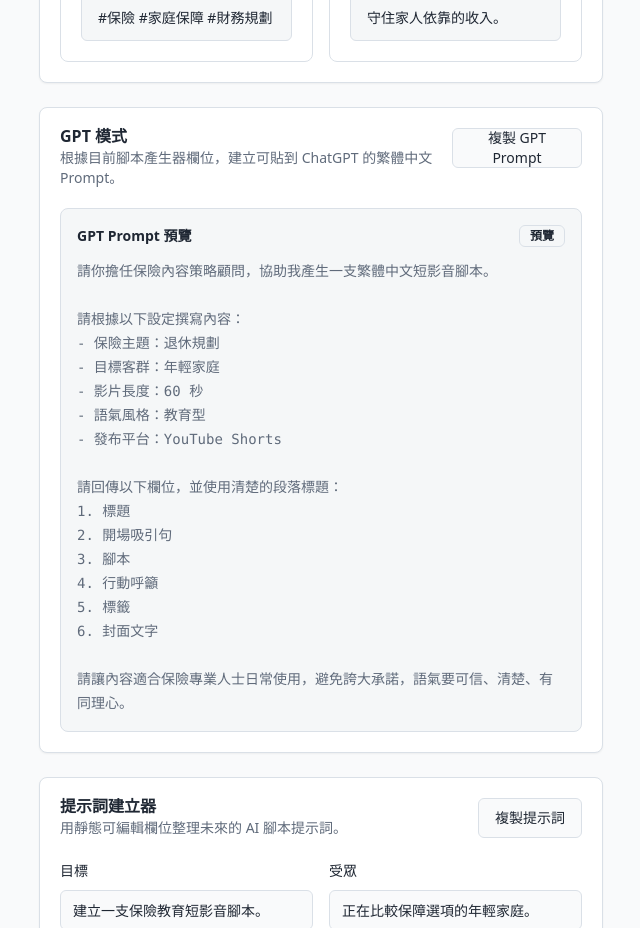
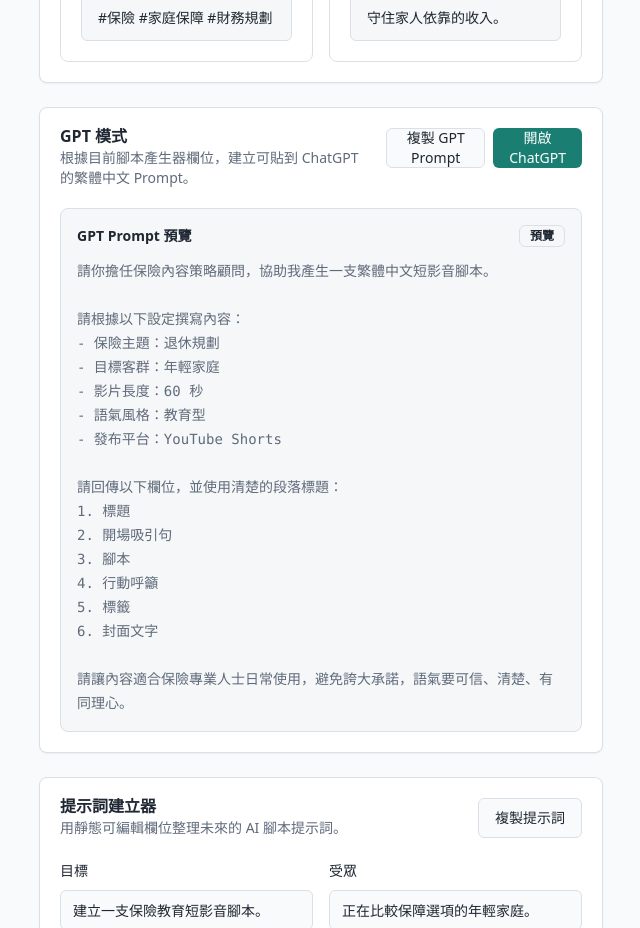
Before and after one commit to sk101049/dailyos, a Next.js app: page /content in a window 1280 px wide. Shown: the part 3560-4488 px from the top of the page, without its empty margins (281-921 px from the left). Built offline with nearby package versions, Linux system fonts and the light colour scheme.

Commit message:
feat: add open chatgpt workflow

```diff
--- a/features/content/components/gpt-mode.tsx
+++ b/features/content/components/gpt-mode.tsx
@@ -13,9 +13,15 @@ type GptModeProps = {
   prompt: string;
   message: string | null;
   onCopy: () => void;
+  onOpenChatGpt: () => void;
 };
 
-export function GptMode({ prompt, message, onCopy }: GptModeProps) {
+export function GptMode({
+  prompt,
+  message,
+  onCopy,
+  onOpenChatGpt
+}: GptModeProps) {
   return (
     <Card>
       <CardHeader>
@@ -26,9 +32,12 @@ export function GptMode({ prompt, message, onCopy }: GptModeProps) {
               根據目前腳本產生器欄位，建立可貼到 ChatGPT 的繁體中文 Prompt。
             </CardDescription>
           </div>
-          <Button variant="outline" onClick={onCopy}>
-            複製 GPT Prompt
-          </Button>
+          <div className="flex flex-col gap-2 sm:flex-row">
+            <Button variant="outline" onClick={onCopy}>
+              複製 GPT Prompt
+            </Button>
+            <Button onClick={onOpenChatGpt}>開啟 ChatGPT</Button>
+          </div>
         </div>
       </CardHeader>
       <CardContent className="space-y-4">
--- a/features/content/content-page.tsx
+++ b/features/content/content-page.tsx
@@ -105,6 +105,29 @@ export function ContentPage() {
       setCopyMessage("已複製 GPT Prompt。");
     } catch {
       setCopyMessage("無法自動複製，請手動選取並複製 GPT Prompt。");
+    }
+  }
+
+  async function handleOpenChatGpt() {
+    if (!navigator.clipboard?.writeText) {
+      setCopyMessage("目前瀏覽器不支援自動複製，請手動選取 GPT Prompt 後貼到 ChatGPT。");
+      return;
+    }
+
+    const chatGptWindow = window.open("https://chatgpt.com", "_blank");
+    if (chatGptWindow) {
+      chatGptWindow.opener = null;
+    }
+
+    try {
+      await navigator.clipboard.writeText(gptPrompt);
+      setCopyMessage(
+        chatGptWindow
+          ? "已複製 GPT Prompt，請在新開啟的 ChatGPT 分頁貼上使用。"
+          : "已複製 GPT Prompt，但瀏覽器封鎖了新分頁，請手動開啟 ChatGPT 後貼上。"
+      );
+    } catch {
+      setCopyMessage("無法自動複製，請手動選取 GPT Prompt 後貼到 ChatGPT。");
     }
   }
 
@@ -309,6 +332,7 @@ export function ContentPage() {
           prompt={gptPrompt}
           message={copyMessage}
           onCopy={handleCopyGptPrompt}
+          onOpenChatGpt={handleOpenChatGpt}
         />
         <PromptBuilder />
         <ScriptWorkspace />
```
